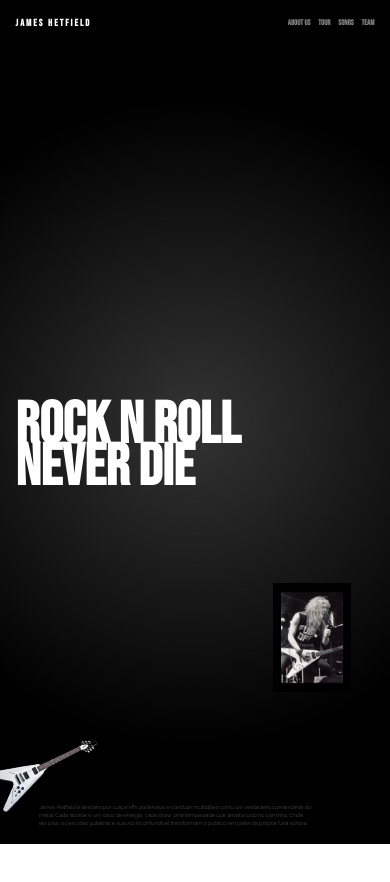
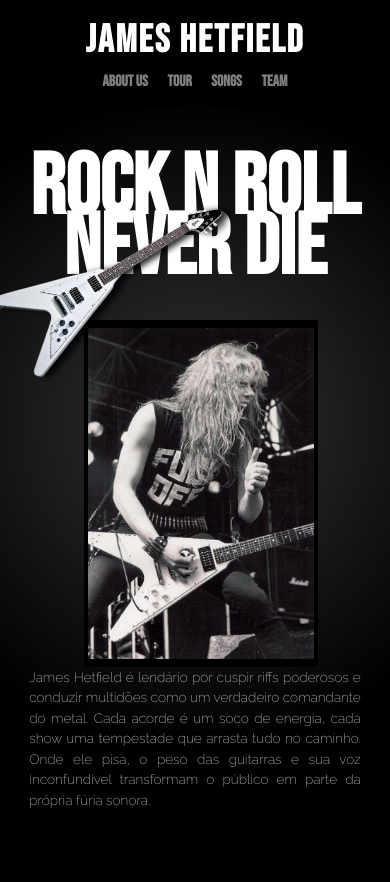
Before and after one commit to Edd0008/Landing-Page-James-Hetfield, a plain HTML site: page index.html in a window 390 px wide. Before the commit the page ends 844 px from the top, so only its background shows below. Drawn offline with Linux system fonts and the light colour scheme.

Commit message:
porte pra celular

```diff
--- a/css/style.css
+++ b/css/style.css
@@ -151,11 +151,10 @@ body {
 
     .guitarra {
       position: absolute;
-      bottom: 5vh;
-      left: -8vw;
+      bottom: 60vh;
+      left: 5vw;
       width: 40vw;
-      transform: rotate(25deg);
-      opacity: 0.8;
+      transform: rotate(10deg);
     }
 
     .hetfield {
@@ -177,3 +176,82 @@ body {
       bottom: auto;
     }
   }
+
+  /* ======== MODO CELULAR ======== */
+@media (max-width: 599px) {
+
+
+    header {
+      flex-direction: column;
+      justify-content: center;
+      align-items: center;
+      padding: 2vh 0;
+      gap: 1vh;
+      background: rgba(0, 0, 0, 0.6);
+      top: 0;
+      width: 100%;
+      z-index: 20;
+    }
+
+    .logo {
+      font-size: 10vw;
+      text-align: right;
+      justify-content: center;
+    }
+
+    .menu-visual {
+      font-size: 4vw;
+      gap: 5vw;
+      display: flex;
+    }
+
+    .hero {
+      flex-direction: column;
+      justify-content: flex-start;
+      align-items: center;
+      padding-top: 20vh; /* espaço pro header fixo */
+      height: auto;
+      text-align: center;
+    }
+
+    .texto-central {
+      position: relative;
+      top: -40vh;
+      left: auto;
+      margin-bottom: 4vh;
+    }
+
+    .rock, .never {
+      font-size: 22vw;
+      line-height: 0.9;
+    }
+
+    .guitarra {
+      width: 60vw;
+      position: relative;
+      left: -10vh;
+      bottom: 5vh;
+      transform: rotate(10deg);
+      margin: 5vh 0;
+    }
+
+    .hetfield {
+      width: 60vw;
+      border: 4px solid black;
+      margin-top: 3vh;
+      left: 10vh;
+      bottom: 30vh;
+    }
+
+    .descricao {
+      font-size: 3.5vw;
+      width: 85vw;
+      text-align: justify;
+      margin: 5vh auto;
+      position: relative;
+      left: auto;
+      bottom: 4vh;
+      color: rgb(190, 190, 190);
+    }
+
+}
```
